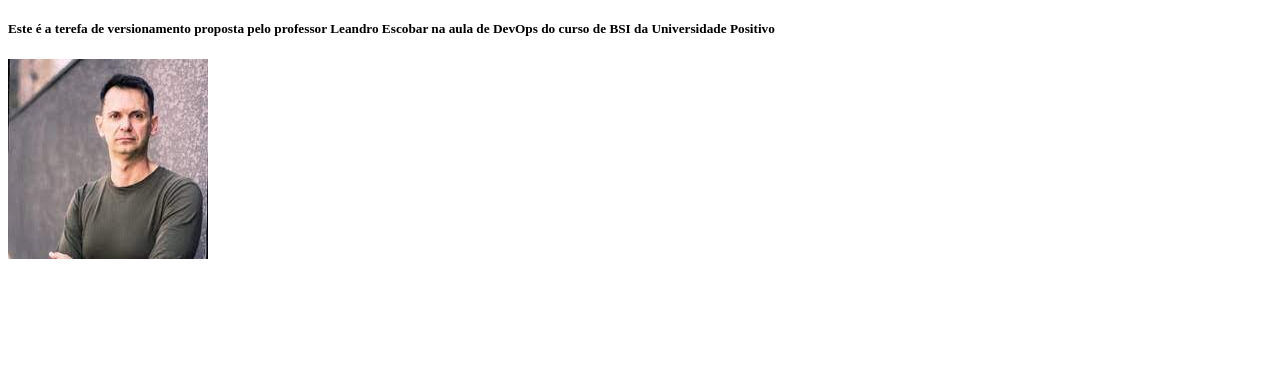
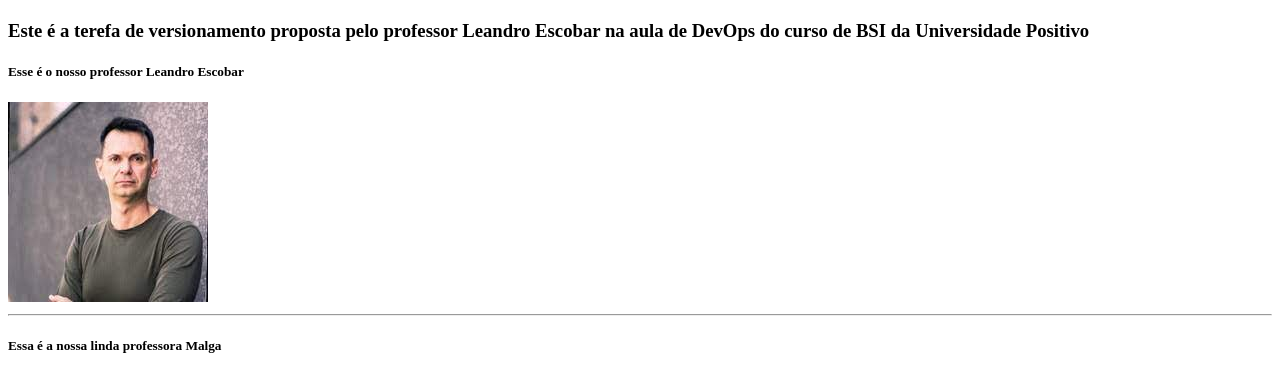
Before and after one commit to lukas-burda/CoisasECoisas-DevOps, a plain HTML site: page index.html in a window 1280 px wide. Shown: the part 60-452 px from the top of the page. Drawn offline with Linux system fonts and the light colour scheme.

Commit message:
Tasl 2.1 - Adicao da Malga Costa no html

```diff
--- a/index.html
+++ b/index.html
@@ -9,9 +9,16 @@
 <body>
     <h1> <b> Bem vindo ao projeto de DevOps</b></h1>
 
-    <h5> Este é a terefa de versionamento proposta pelo professor Leandro Escobar na aula de DevOps do curso de BSI da Universidade Positivo</h5>
+    <h3> Este é a terefa de versionamento proposta pelo professor Leandro Escobar na aula de DevOps do curso de BSI da Universidade Positivo</h3>
+
+    <h5> Esse é o nosso professor Leandro Escobar</h5>
 
     <img src="images/Escobar.jpg">
 
+    <hr>
+
+    <h5> Essa é a nossa linda professora Malga</h5>
+
+
 </body>
 </html>
```
Also changed, not shown: CódigosUtilizadosEPlanejamento.txt.
